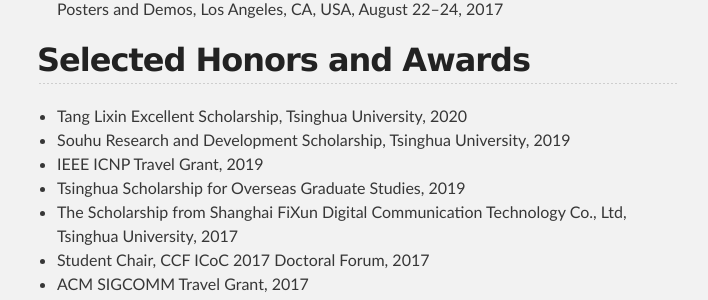
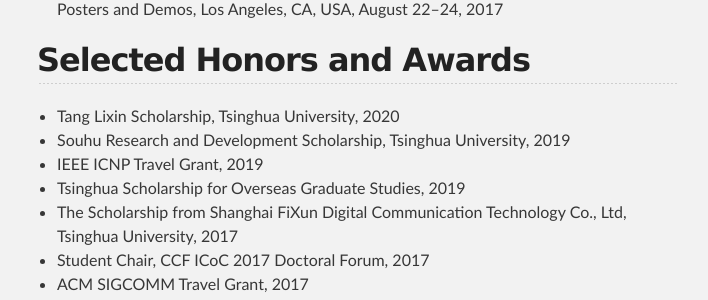
Before and after one commit to zhangmenghao/zhangmenghao.github.io, a Jekyll site: the page built from index.md, in a window 1280 px wide and 900 px high, scrolled down 2000 px. Shown: the part 154-454 px from the top of the window, without its empty margins (283-991 px from the left). Built offline with Jekyll 4.4.1, drawn with Linux system fonts in a browser that asks for light colours.

Commit message:
Update scholarship

```diff
--- a/index.md
+++ b/index.md
@@ -93,7 +93,7 @@
 
 ## Selected Honors and Awards
 
-* Tang Lixin Excellent Scholarship, Tsinghua University, 2020
+* Tang Lixin Scholarship, Tsinghua University, 2020
 * Souhu Research and Development Scholarship, Tsinghua University, 2019
 * IEEE ICNP Travel Grant, 2019
 * Tsinghua Scholarship for Overseas Graduate Studies, 2019
```
